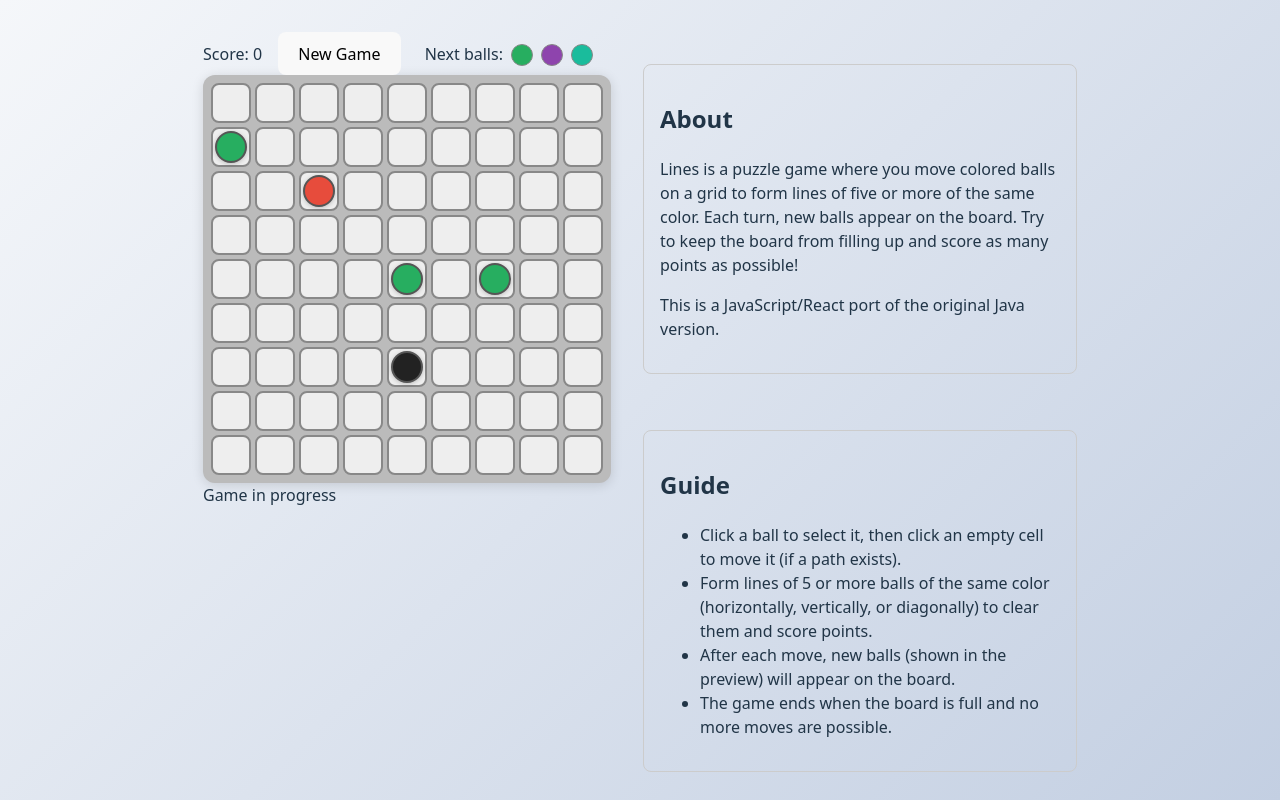
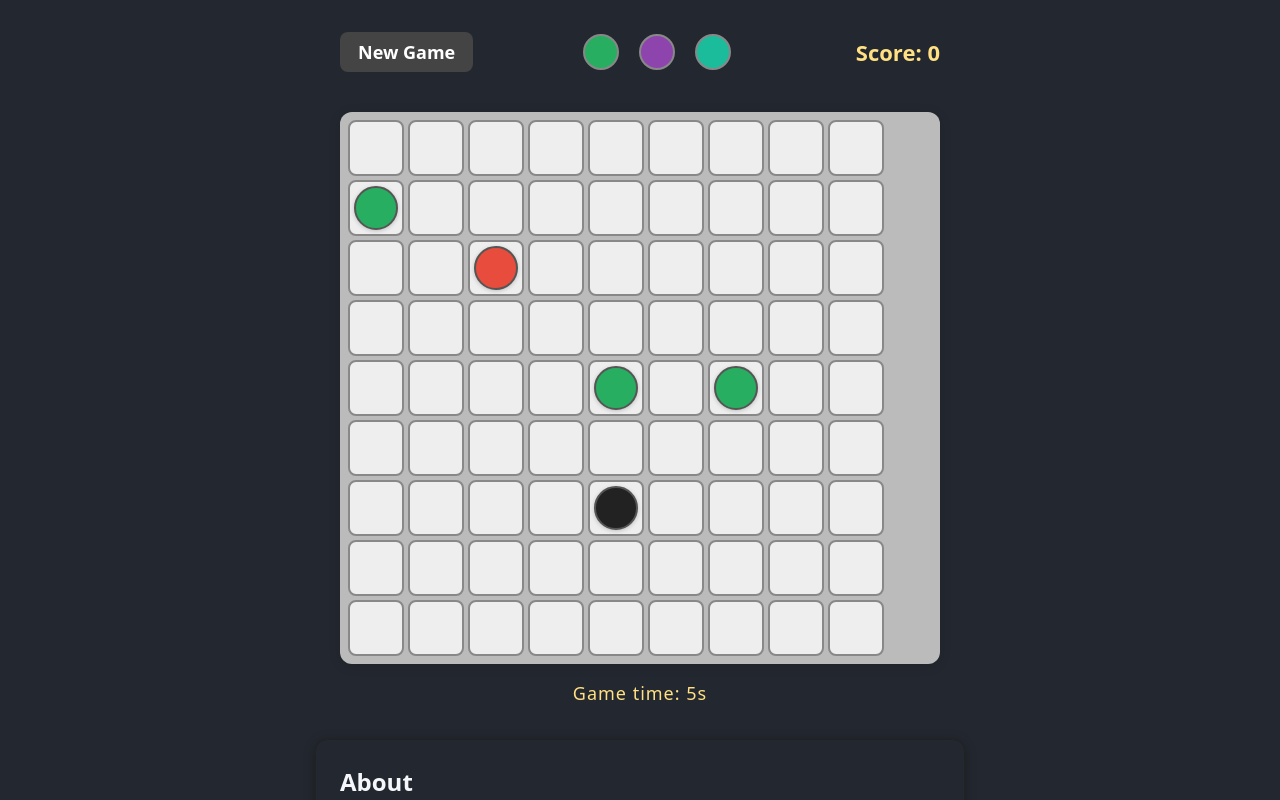
Before and after one commit to janschupke/lines, a React (Vite) app in the folder javascript/: page / in a window 1280 px wide. Shown: the top 800 px of the page. Built offline with nearby package versions, Linux system fonts and the light colour scheme.

Commit message:
Add visuals

```diff
--- a/javascript/src/App.tsx
+++ b/javascript/src/App.tsx
@@ -9,7 +9,7 @@ function App() {
         display: 'flex',
         alignItems: 'center',
         justifyContent: 'center',
-        background: 'linear-gradient(135deg, #f5f7fa 0%, #c3cfe2 100%)',
+        background: '#23272f',
         padding: 32,
         boxSizing: 'border-box',
       }}
--- a/javascript/src/components/Board.tsx
+++ b/javascript/src/components/Board.tsx
@@ -16,7 +16,7 @@ const colorMap: Record<BallColor, string> = {
   black: '#222',
 };
 
-const CELL_SIZE = 40;
+const CELL_SIZE = 56;
 
 const Board: React.FC<BoardProps> = ({ board, onCellClick }) => {
   return (
@@ -32,6 +32,7 @@ const Board: React.FC<BoardProps> = ({ board, onCellClick }) => {
         borderRadius: 12,
         boxShadow: '0 2px 12px #0002',
         margin: '0 auto',
+        boxSizing: 'content-box',
       }}
     >
       {board.flat().map((cell) => (
@@ -57,8 +58,8 @@ const Board: React.FC<BoardProps> = ({ board, onCellClick }) => {
             <span
               style={{
                 display: 'block',
-                width: 28,
-                height: 28,
+                width: 40,
+                height: 40,
                 borderRadius: '50%',
                 background: colorMap[cell.ball.color],
                 border: '2px solid #555',
--- a/javascript/src/components/Game.tsx
+++ b/javascript/src/components/Game.tsx
@@ -1,7 +1,5 @@
-import React, { useState } from 'react';
+import React, { useState, useEffect } from 'react';
 import Board from './Board';
-import InfoPanel from './InfoPanel';
-import StatusBar from './StatusBar';
 
 // Types for the game
 export type BallColor = 'red' | 'green' | 'blue' | 'yellow' | 'purple' | 'cyan' | 'black';
@@ -159,20 +157,28 @@ function placePreviewBalls(board: Cell[][], colors: BallColor[], exclude: Set<st
   return newBoard;
 }
 
-const About: React.FC = () => (
-  <div className="about-container" style={{ marginTop: 32, padding: 16, border: '1px solid #ccc', borderRadius: 8, maxWidth: 400 }}>
-    <h2>About</h2>
+const InfoContainer: React.FC = () => (
+  <div
+    className="info-container"
+    style={{
+      margin: '32px auto 0 auto',
+      padding: 24,
+      border: '1px solid #222',
+      borderRadius: 12,
+      maxWidth: 600,
+      width: '100%',
+      background: '#23272f',
+      color: '#f5f7fa',
+      boxShadow: '0 2px 12px #0004',
+    }}
+  >
+    <h2 style={{ marginTop: 0 }}>About</h2>
     <p>
       Lines is a puzzle game where you move colored balls on a grid to form lines of five or more of the same color. Each turn, new balls appear on the board. Try to keep the board from filling up and score as many points as possible!
     </p>
     <p>
       This is a JavaScript/React port of the original Java version.
     </p>
-  </div>
-);
-
-const Guide: React.FC = () => (
-  <div className="guide-container" style={{ marginTop: 32, padding: 16, border: '1px solid #ccc', borderRadius: 8, maxWidth: 400 }}>
     <h2>Guide</h2>
     <ul>
       <li>Click a ball to select it, then click an empty cell to move it (if a path exists).</li>
@@ -183,13 +189,63 @@ const Guide: React.FC = () => (
   </div>
 );
 
+const NextBallsPreview: React.FC<{ nextBalls: BallColor[] }> = ({ nextBalls }) => {
+  const colorMap: Record<BallColor, string> = {
+    red: '#e74c3c',
+    green: '#27ae60',
+    blue: '#2980b9',
+    yellow: '#f1c40f',
+    purple: '#8e44ad',
+    cyan: '#1abc9c',
+    black: '#222',
+  };
+  return (
+    <div style={{ display: 'flex', justifyContent: 'center', alignItems: 'center', gap: 12 }}>
+      {nextBalls.map((color, i) => (
+        <span
+          key={i}
+          style={{
+            display: 'block',
+            width: 32,
+            height: 32,
+            borderRadius: '50%',
+            background: colorMap[color],
+            border: '2px solid #888',
+            margin: '0 4px',
+            verticalAlign: 'middle',
+          }}
+          title={color}
+        />
+      ))}
+    </div>
+  );
+};
+
 const Game: React.FC = () => {
   const [board, setBoard] = useState<Cell[][]>(() => placeRandomBalls(createEmptyBoard(), INITIAL_BALLS));
   const [score, setScore] = useState(0);
-  const [status, setStatus] = useState('Game in progress');
   const [selected, setSelected] = useState<{x: number, y: number} | null>(null);
   const [gameOver, setGameOver] = useState(false);
   const [nextBalls, setNextBalls] = useState<BallColor[]>(() => getRandomNextBalls(BALLS_PER_TURN));
+  const [timer, setTimer] = useState(0);
+  const [timerActive, setTimerActive] = useState(true);
+
+  useEffect(() => {
+    if (!timerActive) return;
+    const interval = setInterval(() => setTimer(t => t + 1), 1000);
+    return () => clearInterval(interval);
+  }, [timerActive]);
+
+  // Stop timer on game over
+  useEffect(() => {
+    if (gameOver) setTimerActive(false);
+  }, [gameOver]);
+
+  // Reset timer on new game
+  useEffect(() => {
+    setTimer(0);
+    setTimerActive(true);
+  }, [board]);
 
   // Handle cell click: select or move
   const handleCellClick = (x: number, y: number) => {
@@ -198,7 +254,6 @@ const Game: React.FC = () => {
     if (cell.ball) {
       setSelected({ x, y });
       setBoard(prev => prev.map((row, yy) => row.map((c, xx) => ({ ...c, active: xx === x && yy === y }))));
-      setStatus(`Selected ball at (${x}, ${y})`);
     } else if (selected) {
       if (pathExists(board, selected, { x, y })) {
         const newBoard = board.map(row => row.map(cell => ({ ...cell, active: false })));
@@ -227,10 +282,8 @@ const Game: React.FC = () => {
           });
           setBoard(newBoard);
           setScore(s => s + ballsToRemove.length);
-          setStatus(`Removed ${ballsToRemove.length} balls!`);
           if (isBoardFull(newBoard)) {
             setGameOver(true);
-            setStatus('Game over! Board is full.');
           }
           setNextBalls(getRandomNextBalls(BALLS_PER_TURN));
         } else {
@@ -239,20 +292,15 @@ const Game: React.FC = () => {
           if (emptyCount === 0) {
             setBoard(newBoard);
             setGameOver(true);
-            setStatus('Game over! Board is full.');
             return;
           }
           const afterBalls = placePreviewBalls(newBoard, nextBalls.slice(0, Math.min(BALLS_PER_TURN, emptyCount)));
           setBoard(afterBalls);
-          setStatus(`Moved ball to (${x}, ${y}) and spawned ${Math.min(BALLS_PER_TURN, emptyCount)} balls.`);
           setNextBalls(getRandomNextBalls(BALLS_PER_TURN));
           if (isBoardFull(afterBalls)) {
             setGameOver(true);
-            setStatus('Game over! Board is full.');
           }
         }
-      } else {
-        setStatus('No path to target cell');
       }
     }
   };
@@ -262,23 +310,30 @@ const Game: React.FC = () => {
     const initialNext = getRandomNextBalls(BALLS_PER_TURN);
     setBoard(placeRandomBalls(createEmptyBoard(), INITIAL_BALLS));
     setScore(0);
-    setStatus('New game started');
     setSelected(null);
     setGameOver(false);
     setNextBalls(initialNext);
   };
 
   return (
-    <div className="game-layout" style={{ display: 'flex', flexDirection: 'row', alignItems: 'flex-start', gap: 32 }}>
-      <div className="game-container">
-        <InfoPanel score={score} onNewGame={startNewGame} nextBalls={nextBalls} />
+    <div className="game-layout" style={{ display: 'flex', flexDirection: 'column', alignItems: 'center', gap: 0 }}>
+      <div style={{ maxWidth: 600, width: '100%', margin: '0 auto', marginBottom: 16 }}>
+        <div style={{ display: 'flex', flexDirection: 'row', alignItems: 'center', justifyContent: 'space-between' }}>
+          <button onClick={startNewGame} style={{ fontWeight: 600, fontSize: 18, padding: '8px 18px', borderRadius: 8, border: 'none', background: '#444', color: '#fff', cursor: 'pointer' }}>New Game</button>
+          <div style={{ flex: 1, display: 'flex', justifyContent: 'center', alignItems: 'center' }}>
+            <NextBallsPreview nextBalls={nextBalls} />
+          </div>
+          <span style={{ fontWeight: 700, fontSize: 22, color: '#ffe082', minWidth: 100, textAlign: 'right' }}>Score: {score}</span>
+        </div>
+      </div>
+      <div style={{ height: 24 }} />
+      <div className="game-container" style={{ maxWidth: 600, width: '100%', margin: '0 auto', padding: 0 }}>
         <Board board={board} onCellClick={handleCellClick} />
-        <StatusBar status={status} />
       </div>
-      <div style={{ display: 'flex', flexDirection: 'column', gap: 24 }}>
-        <About />
-        <Guide />
+      <div style={{ width: '100%', maxWidth: 600, display: 'flex', justifyContent: 'center', alignItems: 'center', marginTop: 16, fontSize: 18, color: '#ffe082', letterSpacing: 1 }}>
+        Game time: {timer}s
       </div>
+      <InfoContainer />
     </div>
   );
 };
```
